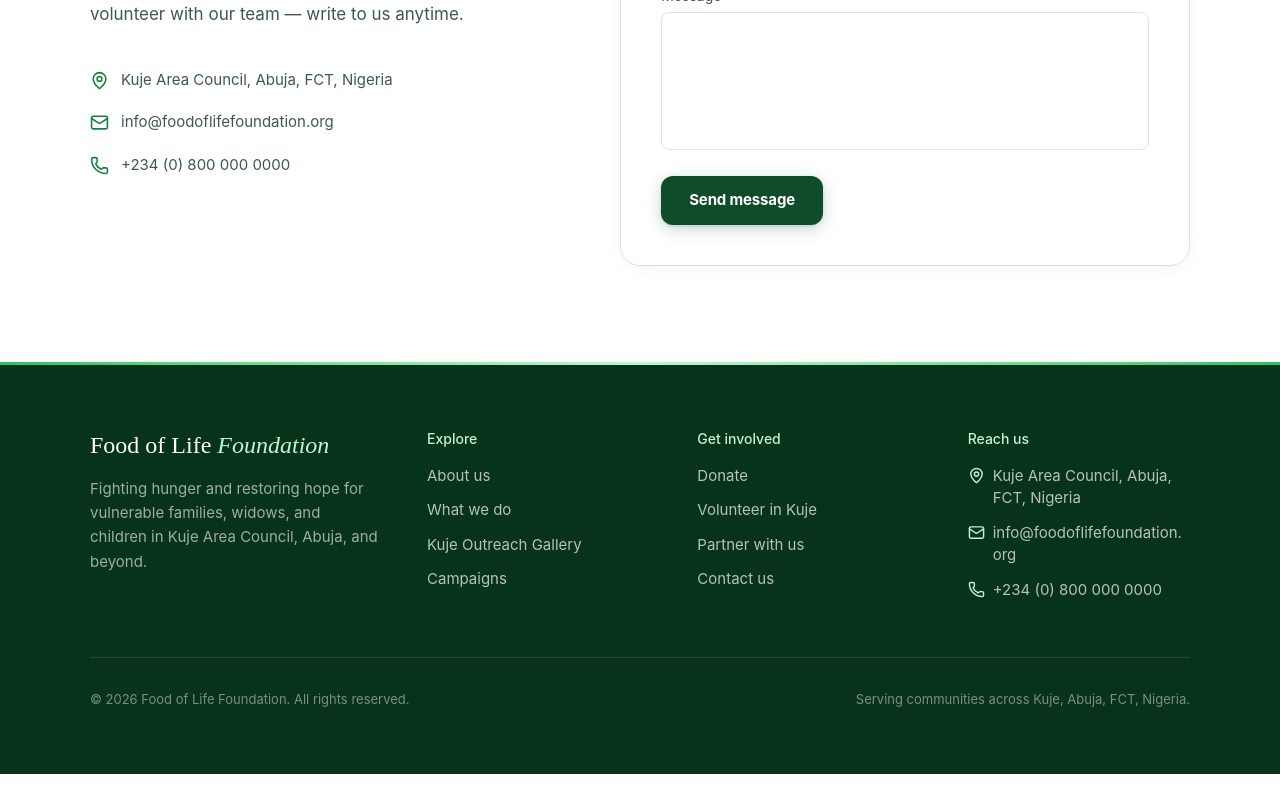
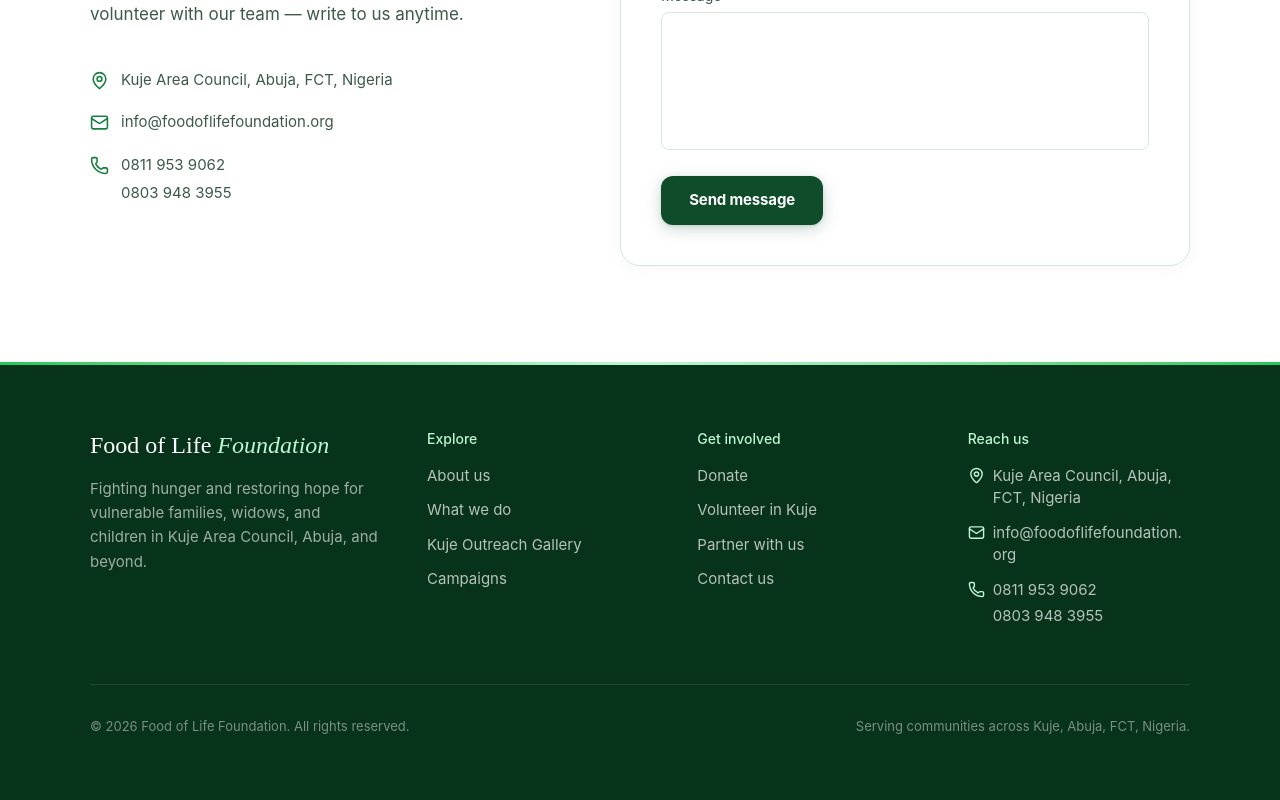
Before and after one commit to thinkux-dev/food-of-life-foundation-website, a Next.js app: page /contact in a window 1280 px wide. Shown: the part 407-1207 px from the top of the page. Before the commit the page ends 1181 px from the top, so only its background shows below. Built offline with nearby package versions, Linux system fonts and the light colour scheme.

Commit message:
first commit

```diff
--- a/src/app/contact/page.tsx
+++ b/src/app/contact/page.tsx
@@ -39,12 +39,20 @@ export default function Contact() {
             </li>
             <li className="flex items-start gap-3">
               <Phone size={19} className="mt-0.5 text-clay shrink-0" aria-hidden="true" />
-              <a
-                href="tel:+2348000000000"
-                className="hover:text-clay transition-colors focus-visible:outline-none focus-visible:ring-2 focus-visible:ring-gold rounded-sm"
-              >
-                +234&nbsp;(0)&nbsp;800&nbsp;000&nbsp;0000
-              </a>
+              <div className="flex flex-col gap-1.5">
+                <a
+                  href="tel:+2348119539062"
+                  className="hover:text-clay transition-colors focus-visible:outline-none focus-visible:ring-2 focus-visible:ring-gold rounded-sm"
+                >
+                  0811&nbsp;953&nbsp;9062
+                </a>
+                <a
+                  href="tel:+2348039483955"
+                  className="hover:text-clay transition-colors focus-visible:outline-none focus-visible:ring-2 focus-visible:ring-gold rounded-sm"
+                >
+                  0803&nbsp;948&nbsp;3955
+                </a>
+              </div>
             </li>
           </ul>
         </div>
--- a/src/components/Footer.tsx
+++ b/src/components/Footer.tsx
@@ -59,12 +59,20 @@ export default function Footer() {
               </li>
               <li className="flex items-start gap-2">
                 <Phone size={17} className="mt-0.5 shrink-0 text-gold-soft" aria-hidden="true" />
-                <a
-                  href="tel:+2348000000000"
-                  className="hover:text-gold-soft transition-colors focus-visible:outline-none focus-visible:ring-2 focus-visible:ring-gold rounded-sm"
-                >
-                  +234&nbsp;(0)&nbsp;800&nbsp;000&nbsp;0000
-                </a>
+                <div className="flex flex-col gap-1">
+                  <a
+                    href="tel:+2348119539062"
+                    className="hover:text-gold-soft transition-colors focus-visible:outline-none focus-visible:ring-2 focus-visible:ring-gold rounded-sm"
+                  >
+                    0811&nbsp;953&nbsp;9062
+                  </a>
+                  <a
+                    href="tel:+2348039483955"
+                    className="hover:text-gold-soft transition-colors focus-visible:outline-none focus-visible:ring-2 focus-visible:ring-gold rounded-sm"
+                  >
+                    0803&nbsp;948&nbsp;3955
+                  </a>
+                </div>
               </li>
             </ul>
           </address>
```
